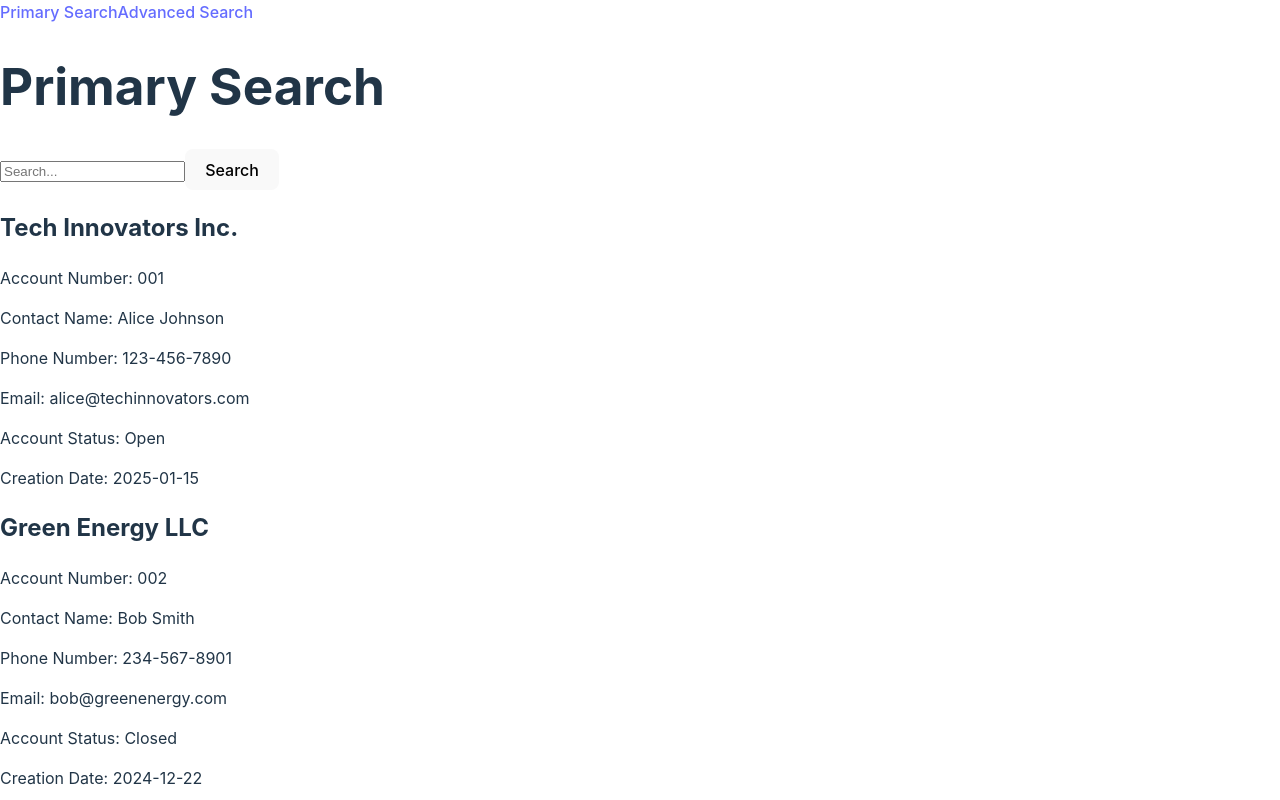
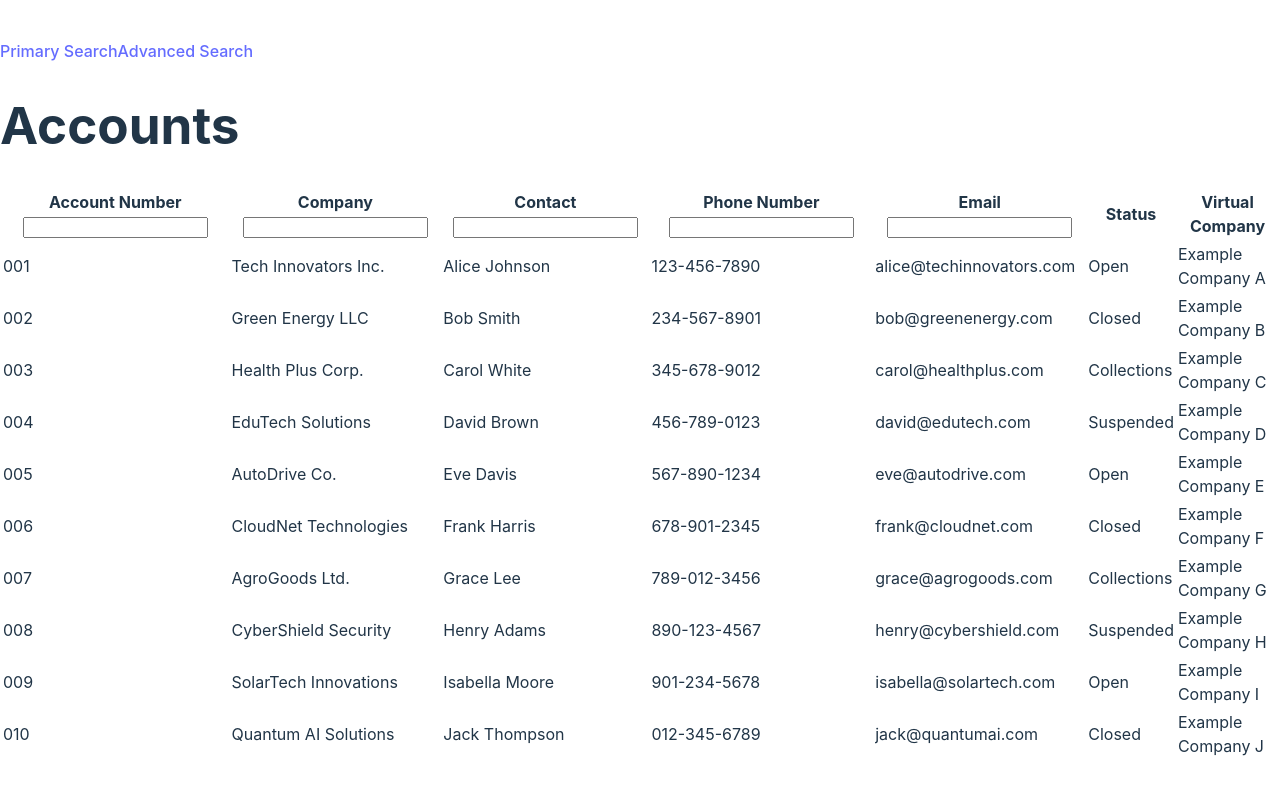
Before and after one commit to MariaW23/Billmax_prototype, a React (Vite) app in the folder my-react-app/: page / in a window 1280 px wide. Shown: the top 800 px of the page. Built offline with nearby package versions, Linux system fonts and the light colour scheme.

Commit message:
primary has right tabular layout with corrent columns and can search individual columns. not yet implemented sorting nor advanced search

```diff
--- a/my-react-app/src/App.jsx
+++ b/my-react-app/src/App.jsx
@@ -1,16 +1,19 @@
-// App.js
-import React from 'react';
-import { BrowserRouter as Router, Route, Routes, Link } from 'react-router-dom';
-import PrimarySearchPage from './PrimarySearchPage';
-import SecondarySearchPage from './SecondarySearchPage';
+import React, { useState } from "react";
+import { BrowserRouter as Router, Route, Routes, Link } from "react-router-dom";
+import PrimarySearchPage from "./PrimarySearchPage";
+import SecondarySearchPage from "./SecondarySearchPage";
+import { accounts } from "./data";
+import AccountCard from "./AccountCard";
 
 function App() {
   return (
     <Router>
       <div className="min-h-screen bg-gray-100 p-4">
-        <nav className="mb-4">
-          <Link to="/" className="mr-4 text-blue-500">Primary Search</Link>
-          <Link to="/advanced" className="text-blue-500">Advanced Search</Link>
+        <nav className="mb-4 flex justify-between items-center bg-white p-4 shadow rounded">
+          <div className="flex space-x-4">
+            <Link to="/" className="text-blue-500 font-semibold">Primary Search</Link>
+            <Link to="/advanced" className="text-blue-500 font-semibold">Advanced Search</Link>
+          </div>
         </nav>
         <Routes>
           <Route path="/" element={<PrimarySearchPage />} />
--- a/my-react-app/src/PrimarySearchPage.jsx
+++ b/my-react-app/src/PrimarySearchPage.jsx
@@ -1,47 +1,138 @@
-// PrimarySearchPage.js
 import React, { useState } from 'react';
 import { accounts } from './data';
-import AccountCard from './AccountCard';
 
 function PrimarySearchPage() {
   const [searchTerm, setSearchTerm] = useState('');
-  const [searchResults, setSearchResults] = useState(accounts);
+  const [filteredResults, setFilteredResults] = useState(accounts);
 
-  const handleSearch = () => {
+  const handleSearch = (e) => {
+    setSearchTerm(e.target.value);
     const results = accounts.filter((account) =>
-      account.companyName.toLowerCase().includes(searchTerm.toLowerCase()) ||
-      account.contactName.toLowerCase().includes(searchTerm.toLowerCase()) ||
-      account.accountNumber.includes(searchTerm) ||
-      account.phoneNumber.includes(searchTerm) ||
-      account.email.toLowerCase().includes(searchTerm.toLowerCase()) ||
-      account.accountStatus.toLowerCase().includes(searchTerm.toLowerCase())
+      Object.values(account).some(value =>
+        value.toString().toLowerCase().includes(e.target.value.toLowerCase())
+      )
     );
-    setSearchResults(results);
+    setFilteredResults(results);
   };
 
   return (
-    <div>
-      <h1 className="text-2xl font-bold mb-4">Primary Search</h1>
-      <div className="mb-4">
-        <input
-          type="text"
-          value={searchTerm}
-          onChange={(e) => setSearchTerm(e.target.value)}
-          placeholder="Search..."
-          className="p-2 border border-gray-300 rounded mr-2"
-        />
-        <button
-          onClick={handleSearch}
-          className="p-2 bg-blue-500 text-white rounded"
-        >
-          Search
-        </button>
-      </div>
-      {searchResults.map((account) => (
-        <AccountCard key={account.accountNumber} account={account} />
-      ))}
+    <div className="bg-white p-6 rounded shadow">
+      <h1 className="text-2xl font-bold mb-4">Accounts</h1>
+      <table className="w-full border-collapse border rounded shadow">
+        <thead className="bg-gray-200">
+          <tr>
+            <th className="p-2 border">Account Number <input type="text" onChange={handleSearch} className="w-full p-1 border rounded"/></th>
+            <th className="p-2 border">Company <input type="text" onChange={handleSearch} className="w-full p-1 border rounded"/></th>
+            <th className="p-2 border">Contact <input type="text" onChange={handleSearch} className="w-full p-1 border rounded"/></th>
+            <th className="p-2 border">Phone Number <input type="text" onChange={handleSearch} className="w-full p-1 border rounded"/></th>
+            <th className="p-2 border">Email <input type="text" onChange={handleSearch} className="w-full p-1 border rounded"/></th>
+            <th className="p-2 border">Status</th>
+            <th className="p-2 border">Virtual Company</th>
+          </tr>
+        </thead>
+        <tbody>
+          {filteredResults.map(account => (
+            <tr key={account.accountNumber} className="border">
+              <td className="p-2 border">{account.accountNumber}</td>
+              <td className="p-2 border">{account.companyName}</td>
+              <td className="p-2 border">{account.contactName}</td>
+              <td className="p-2 border">{account.phoneNumber}</td>
+              <td className="p-2 border">{account.email}</td>
+              <td className="p-2 border">{account.accountStatus}</td>
+              <td className="p-2 border">{account.virtualCompany}</td>
+            </tr>
+          ))}
+        </tbody>
+      </table>
     </div>
   );
 }
 
 export default PrimarySearchPage;
+
+// import { accounts } from "./data";
+// import SecondarySearchPage from "./SecondarySearchPage"
+
+// function PrimarySearchPage() {
+//   const [searchTerm, setSearchTerm] = useState("");
+//   const [filteredResults, setFilteredResults] = useState(accounts);
+//   const [sortConfig, setSortConfig] = useState({ key: null, direction: "ascending" });
+//   const [isFilterOpen, setIsFilterOpen] = useState(false);
+
+//   const handleSearch = (e) => {
+//     setSearchTerm(e.target.value);
+//   };
+
+//   const executeSearch = () => {
+//     let results = accounts.filter(account =>
+//       Object.values(account).some(value =>
+//         value.toString().toLowerCase().includes(searchTerm.toLowerCase())
+//       )
+//     );
+//     applySorting(results);
+//   };
+
+//   const applySorting = (data) => {
+//     if (sortConfig.key) {
+//       data.sort((a, b) => {
+//         if (a[sortConfig.key] < b[sortConfig.key]) {
+//           return sortConfig.direction === "ascending" ? -1 : 1;
+//         }
+//         if (a[sortConfig.key] > b[sortConfig.key]) {
+//           return sortConfig.direction === "ascending" ? 1 : -1;
+//         }
+//         return 0;
+//       });
+//     }
+//     setFilteredResults([...data]);
+//   };
+
+//   const requestSort = (key) => {
+//     let direction = "ascending";
+//     if (sortConfig.key === key && sortConfig.direction === "ascending") {
+//       direction = "descending";
+//     }
+//     setSortConfig({ key, direction });
+//     applySorting(filteredResults);
+//   };
+
+//   return (
+//     <div className="bg-white p-6 rounded shadow relative">
+//       <h1 className="text-2xl font-bold mb-4">Accounts</h1>
+//       <div className="flex mb-4">
+//         <input type="text" value={searchTerm} onChange={handleSearch} placeholder="Search..." className="border p-2 rounded w-full mr-2" />
+//         <button onClick={executeSearch} className="bg-blue-500 text-white px-4 py-2 rounded">Search</button>
+//         <button onClick={() => setIsFilterOpen(!isFilterOpen)} className="border px-4 py-2 rounded">Filters</button>
+//       </div>
+//       {isFilterOpen && (
+//         <SecondarySearchPage />
+//       )}
+//       <table className="w-full border-collapse border rounded shadow">
+//         <thead className="bg-gray-200">
+//           <tr>
+//             {["accountNumber", "companyName", "contactName", "phoneNumber", "email", "accountStatus", "virtualCompany"].map(column => (
+//               <th key={column} className="p-2 border cursor-pointer" onClick={() => requestSort(column)}>
+//                 {column.replace(/([A-Z])/g, " $1").trim()} {sortConfig.key === column ? (sortConfig.direction === "ascending" ? "↑" : "↓") : ""}
+//               </th>
+//             ))}
+//           </tr>
+//         </thead>
+//         <tbody>
+//           {filteredResults.map(account => (
+//             <tr key={account.accountNumber} className="border">
+//               <td className="p-2 border">{account.accountNumber}</td>
+//               <td className="p-2 border">{account.companyName}</td>
+//               <td className="p-2 border">{account.contactName}</td>
+//               <td className="p-2 border">{account.phoneNumber}</td>
+//               <td className="p-2 border">{account.email}</td>
+//               <td className="p-2 border">{account.accountStatus}</td>
+//               <td className="p-2 border">{account.virtualCompany}</td>
+//             </tr>
+//           ))}
+//         </tbody>
+//       </table>
+//     </div>
+//   );
+// }
+
+// export default PrimarySearchPage;
--- a/my-react-app/src/SecondarySearchPage.jsx
+++ b/my-react-app/src/SecondarySearchPage.jsx
@@ -1,52 +1,106 @@
-import React, { useState } from 'react';
-import { accounts } from './data';
-import AccountCard from './AccountCard';
-
-function SecondarySearchPage() {
-  const [filters, setFilters] = useState({ status: '', date: '', keyword: '' });
-  const [filteredResults, setFilteredResults] = useState(accounts);
-
-  const handleFilterChange = (e) => {
-    setFilters({ ...filters, [e.target.name]: e.target.value });
-  };
-
-  const applyFilters = () => {
-    let results = accounts;
-    if (filters.status) {
-      results = results.filter(account => account.accountStatus.toLowerCase() === filters.status.toLowerCase());
-    }
-    if (filters.date) {
-      results = results.filter(account => account.creationDate === filters.date);
-    }
-    if (filters.keyword) {
-      results = results.filter(account =>
-        account.companyName.toLowerCase().includes(filters.keyword.toLowerCase()) ||
-        account.contactName.toLowerCase().includes(filters.keyword.toLowerCase())
-      );
-    }
-    setFilteredResults(results);
-  };
-
+function SecondarySearchPage({ onClose }) {
   return (
-    <div>
-      <h1 className="text-2xl font-bold mb-4">Advanced Search</h1>
+    <div className="absolute right-0 top-0 bg-white p-4 shadow-lg w-80 border rounded h-screen">
+      <button onClick={onClose} className="text-right block w-full">&times;</button>
+      <h2 className="text-lg font-semibold mb-4">Filters</h2>
       <div className="mb-4">
-        <select name="status" onChange={handleFilterChange} className="p-2 border border-gray-300 rounded mr-2">
-          <option value="">Select Status</option>
+        <label className="block mb-1">Status</label>
+        <select className="p-2 border rounded w-full">
+          <option value="">All</option>
           <option value="open">Open</option>
           <option value="closed">Closed</option>
-          <option value="collections">Collections</option>
-          <option value="suspended">Suspended</option>
         </select>
-        <input type="date" name="date" onChange={handleFilterChange} className="p-2 border border-gray-300 rounded mr-2" />
-        <input type="text" name="keyword" placeholder="Keyword..." onChange={handleFilterChange} className="p-2 border border-gray-300 rounded mr-2" />
-        <button onClick={applyFilters} className="p-2 bg-blue-500 text-white rounded">Apply Filters</button>
       </div>
-      {filteredResults.map(account => (
-        <AccountCard key={account.accountNumber} account={account} />
-      ))}
     </div>
   );
 }
 
 export default SecondarySearchPage;
+// function SecondarySearchPage() {
+//   const [filters, setFilters] = useState({ status: "", date: "", keyword: "" });
+//   const [filteredResults, setFilteredResults] = useState(accounts);
+//   const [isFilterOpen, setIsFilterOpen] = useState(false);
+
+//   const handleFilterChange = (e) => {
+//     setFilters({ ...filters, [e.target.name]: e.target.value });
+//   };
+
+//   const applyFilters = () => {
+//     let results = accounts;
+//     if (filters.status) {
+//       results = results.filter(account => account.accountStatus.toLowerCase() === filters.status.toLowerCase());
+//     }
+//     if (filters.date) {
+//       results = results.filter(account => account.creationDate === filters.date);
+//     }
+//     if (filters.keyword) {
+//       results = results.filter(account =>
+//         account.companyName.toLowerCase().includes(filters.keyword.toLowerCase()) ||
+//         account.contactName.toLowerCase().includes(filters.keyword.toLowerCase())
+//       );
+//     }
+//     setFilteredResults(results);
+//   };
+
+//   return (
+//     <div className="relative">
+//       <h1 className="text-2xl font-bold mb-4">Advanced Search</h1>
+//       <button onClick={() => setIsFilterOpen(!isFilterOpen)} className="p-2 bg-gray-200 rounded">{isFilterOpen ? "Close Filters" : "Open Filters"}</button>
+//       {isFilterOpen && (
+//         <div className="absolute right-0 top-0 bg-white p-4 shadow-lg w-80 border rounded h-screen">
+//           <button onClick={() => setIsFilterOpen(false)} className="text-right block w-full">&times;</button>
+//           <h2 className="text-lg font-semibold mb-4">Filters</h2>
+//           <div className="mb-4">
+//             <label className="block mb-1">Status</label>
+//             <select name="status" onChange={handleFilterChange} className="p-2 border rounded w-full">
+//               <option value="">All</option>
+//               <option value="open">Open</option>
+//               <option value="closed">Closed</option>
+//               <option value="collections">Collections</option>
+//               <option value="suspended">Suspended</option>
+//             </select>
+//           </div>
+//           <div className="mb-4">
+//             <label className="block mb-1">Date Created</label>
+//             <input type="date" name="date" onChange={handleFilterChange} className="p-2 border rounded w-full" />
+//           </div>
+//           <div className="mb-4">
+//             <label className="block mb-1">Keyword</label>
+//             <input type="text" name="keyword" placeholder="Search company or contact..." onChange={handleFilterChange} className="p-2 border rounded w-full" />
+//           </div>
+//           <button onClick={applyFilters} className="w-full p-2 bg-blue-500 text-white rounded">Apply Filters</button>
+//         </div>
+//       )}
+//       <div className="mt-4 bg-white p-4 rounded shadow">
+//         <table className="w-full border-collapse">
+//           <thead>
+//             <tr className="border-b">
+//               <th className="p-2 text-left">Account Number</th>
+//               <th className="p-2 text-left">Company</th>
+//               <th className="p-2 text-left">Contact</th>
+//               <th className="p-2 text-left">Phone Number</th>
+//               <th className="p-2 text-left">Email</th>
+//               <th className="p-2 text-left">Status</th>
+//               <th className="p-2 text-left">Virtual Company</th>
+//             </tr>
+//           </thead>
+//           <tbody>
+//             {filteredResults.map(account => (
+//               <tr key={account.accountNumber} className="border-b">
+//                 <td className="p-2">{account.accountNumber}</td>
+//                 <td className="p-2">{account.companyName}</td>
+//                 <td className="p-2">{account.contactName}</td>
+//                 <td className="p-2">{account.phoneNumber}</td>
+//                 <td className="p-2">{account.email}</td>
+//                 <td className="p-2">{account.accountStatus}</td>
+//                 <td className="p-2">{account.virtualCompany}</td>
+//               </tr>
+//             ))}
+//           </tbody>
+//         </table>
+//       </div>
+//     </div>
+//   );
+// }
+
+// export default SecondarySearchPage;
--- a/my-react-app/src/data.js
+++ b/my-react-app/src/data.js
@@ -1,48 +1,93 @@
 // data.js
 export const accounts = [
   {
-      accountNumber: '001',
-      companyName: 'Tech Innovators Inc.',
-      contactName: 'Alice Johnson',
-      phoneNumber: '123-456-7890',
-      email: 'alice@techinnovators.com',
-      accountStatus: 'Open',
-      creationDate: '2025-01-15',
+    accountNumber: "001",
+    companyName: "Tech Innovators Inc.",
+    contactName: "Alice Johnson",
+    phoneNumber: "123-456-7890",
+    email: "alice@techinnovators.com",
+    accountStatus: "Open",
+    virtualCompany: "Example Company A",
   },
   {
-      accountNumber: '002',
-      companyName: 'Green Energy LLC',
-      contactName: 'Bob Smith',
-      phoneNumber: '234-567-8901',
-      email: 'bob@greenenergy.com',
-      accountStatus: 'Closed',
-      creationDate: '2024-12-22',
+    accountNumber: "002",
+    companyName: "Green Energy LLC",
+    contactName: "Bob Smith",
+    phoneNumber: "234-567-8901",
+    email: "bob@greenenergy.com",
+    accountStatus: "Closed",
+    virtualCompany: "Example Company B",
   },
   {
-      accountNumber: '003',
-      companyName: 'Health Plus Corp.',
-      contactName: 'Carol White',
-      phoneNumber: '345-678-9012',
-      email: 'carol@healthplus.com',
-      accountStatus: 'Collections',
-      creationDate: '2025-02-01',
+    accountNumber: "003",
+    companyName: "Health Plus Corp.",
+    contactName: "Carol White",
+    phoneNumber: "345-678-9012",
+    email: "carol@healthplus.com",
+    accountStatus: "Collections",
+    virtualCompany: "Example Company C",
   },
   {
-      accountNumber: '004',
-      companyName: 'EduTech Solutions',
-      contactName: 'David Brown',
-      phoneNumber: '456-789-0123',
-      email: 'david@edutech.com',
-      accountStatus: 'Suspended',
-      creationDate: '2024-11-30',
+    accountNumber: "004",
+    companyName: "EduTech Solutions",
+    contactName: "David Brown",
+    phoneNumber: "456-789-0123",
+    email: "david@edutech.com",
+    accountStatus: "Suspended",
+    virtualCompany: "Example Company D",
   },
   {
-      accountNumber: '005',
-      companyName: 'AutoDrive Co.',
-      contactName: 'Eve Davis',
-      phoneNumber: '567-890-1234',
-      email: 'eve@autodrive.com',
-      accountStatus: 'Open',
-      creationDate: '2025-01-10',
+    accountNumber: "005",
+    companyName: "AutoDrive Co.",
+    contactName: "Eve Davis",
+    phoneNumber: "567-890-1234",
+    email: "eve@autodrive.com",
+    accountStatus: "Open",
+    virtualCompany: "Example Company E",
+  },
+  {
+    accountNumber: "006",
+    companyName: "CloudNet Technologies",
+    contactName: "Frank Harris",
+    phoneNumber: "678-901-2345",
+    email: "frank@cloudnet.com",
+    accountStatus: "Closed",
+    virtualCompany: "Example Company F",
+  },
+  {
+    accountNumber: "007",
+    companyName: "AgroGoods Ltd.",
+    contactName: "Grace Lee",
+    phoneNumber: "789-012-3456",
+    email: "grace@agrogoods.com",
+    accountStatus: "Collections",
+    virtualCompany: "Example Company G",
+  },
+  {
+    accountNumber: "008",
+    companyName: "CyberShield Security",
+    contactName: "Henry Adams",
+    phoneNumber: "890-123-4567",
+    email: "henry@cybershield.com",
+    accountStatus: "Suspended",
+    virtualCompany: "Example Company H",
+  },
+  {
+    accountNumber: "009",
+    companyName: "SolarTech Innovations",
+    contactName: "Isabella Moore",
+    phoneNumber: "901-234-5678",
+    email: "isabella@solartech.com",
+    accountStatus: "Open",
+    virtualCompany: "Example Company I",
+  },
+  {
+    accountNumber: "010",
+    companyName: "Quantum AI Solutions",
+    contactName: "Jack Thompson",
+    phoneNumber: "012-345-6789",
+    email: "jack@quantumai.com",
+    accountStatus: "Closed",
+    virtualCompany: "Example Company J",
   },
 ];
```
Lines whose indentation alone changed are shown as unchanged.
